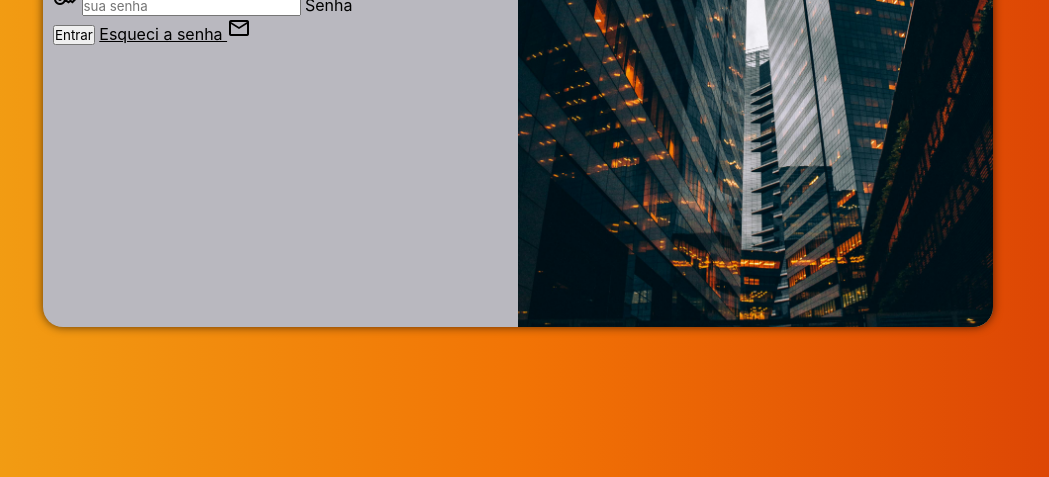
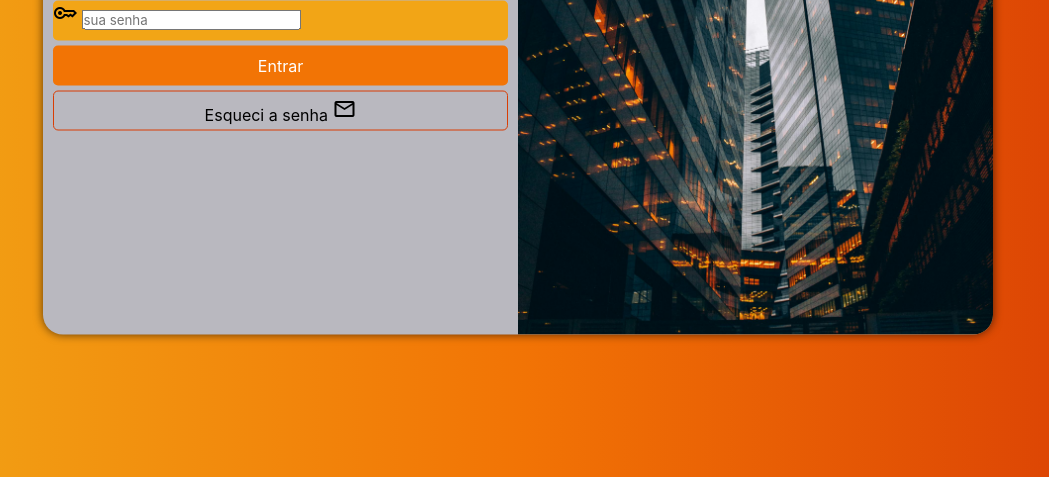
Before and after one commit to igortanoue/projeto-login, a plain HTML site: page index.html in a window 1280 px wide. Shown: the part 323-800 px from the top of the page, without its empty margins (122-1171 px from the left). Drawn offline with nearby package versions, Linux system fonts and the light colour scheme.

Commit message:
formatação das divs login

```diff
--- a/estilos/style.css
+++ b/estilos/style.css
@@ -49,7 +49,7 @@ section#login {
     overflow: hidden;
 
     width: 250px;
-    height: 500px;
+    height: 515px;
     border-radius: 20px;
     box-shadow: 0px 0px 10px rgba(0, 0, 0, 0.63);
 
@@ -81,3 +81,50 @@ div#formulario > h1 {
 div#formulario > p {
     font-size: 0.8em;
 }
+
+form > div.campo {
+    background-color: var(--cor03);
+    width: 100%;
+    display: block;
+    height: 40px;
+    border-radius: 5px;
+    margin: 5px 0px;
+}
+
+form  label {
+    display: none;
+}
+
+form > input[type=submit] {
+    display: block;
+    font-size: 1em;
+    width: 100%;
+    height: 40px;
+    background-color: var(--cor04);
+    color: white;
+    border: none;
+    border-radius: 5px;
+    cursor: pointer;
+}
+
+form > input[type=submit]:hover {
+    background-color: var(--cor03);
+}
+
+form a.botao {
+    display: block;
+    text-align: center;
+    font-size: 1em;
+    width: 100%;
+    height: 40px;
+    padding-top: 5px;
+    margin-top: 5px;
+    background-color: var(--cor01);
+    border: 1px solid var(--cor05);
+    border-radius: 5px;
+    text-decoration: none;
+}
+
+form > a.botao:hover {
+    background-color: var(--cor05);
+}
--- a/index.html
+++ b/index.html
@@ -34,7 +34,7 @@
                         <label for="isenha">Senha</label>
                     </div>
                     <input type="submit" value="Entrar">
-                    <a href="esqueci.html">
+                    <a href="esqueci.html" class="botao">
                         Esqueci a senha <span class="material-symbols-outlined">
                             mail
                             </span>
```
